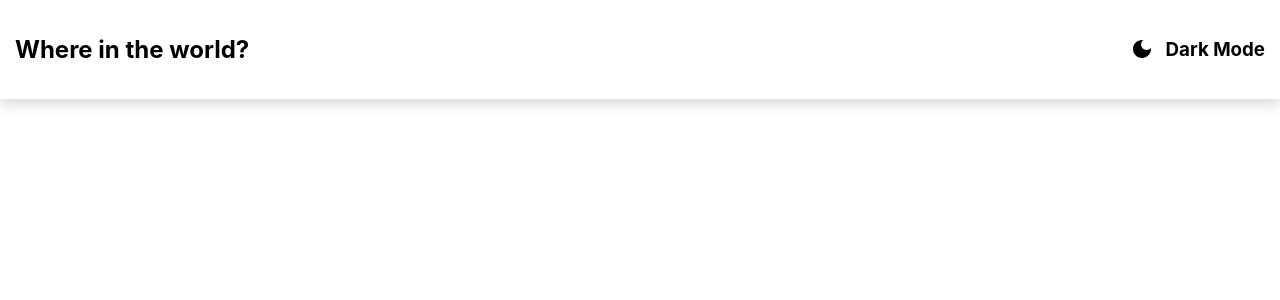
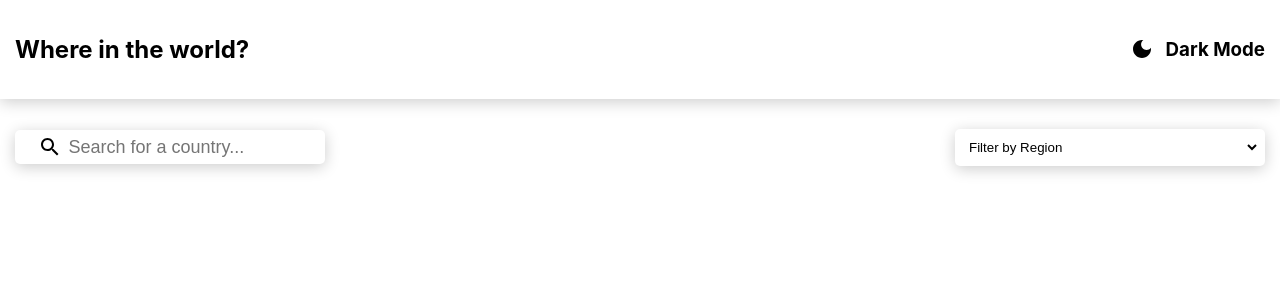
Before and after one commit to LautaroBzz/FrontEndMentor-Challenge-Countries, a React (Create React App) app: page / in a window 1280 px wide. Shown: the top 300 px of the page. Built offline with nearby package versions, Linux system fonts and the light colour scheme.

Commit message:
#2 - Adding input and select with css

```diff
--- a/src/App.css
+++ b/src/App.css
@@ -3,6 +3,18 @@
   --dark-mode-bg: hsl(207, 26%, 17%);
   --light-mode-elements: hsl(0, 0%, 100%);
   --light-mode-bg: hsl(0, 0%, 98%);
+}
+
+.app {
+  background-color: var(--light-mode-bg);
+  min-height: 100vh;
+  height: 100%;
+}
+
+.app_body {
+  margin: 15px auto 0;
+  padding: 15px;
+  max-width: 1400px;
 }
 
 .header {
@@ -27,3 +39,45 @@
   cursor: pointer;
   user-select: none;
 }
+
+.inputs {
+  display: flex;
+  justify-content: space-between;
+  align-items: center;
+}
+
+.search_input {
+  display: flex;
+  justify-content: center;
+  align-items: center;
+  background-color: white;
+  box-shadow: 0px 3px 15px rgba(0, 0, 0, 0.2);
+  width: 300px;
+  padding: 5px;
+  border-radius: 5px;
+  gap: 5px;
+}
+
+.search_input input {
+  border: 0;
+  background-color: transparent;
+  outline: none;
+  font-size: 18px;
+}
+
+.select_region {
+  width: 300px;
+  background-color: white;
+  box-shadow: 0px 3px 15px rgba(0, 0, 0, 0.2);
+  width: 300px;
+  padding: 5px;
+  border-radius: 5px;
+}
+
+.select_region select {
+  padding: 5px;
+  width: 100%;
+  background-color: transparent;
+  border: none;
+  outline: none;
+}
--- a/src/App.js
+++ b/src/App.js
@@ -1,10 +1,29 @@
 import Header from './Header';
 import './App.css';
+import SearchIcon from '@mui/icons-material/Search';
 
 const App = () => {
   return (
     <div className="App">
       <Header />
+      <div className="app_body">
+        <div className="inputs">
+          <div className="search_input">
+            <SearchIcon />
+            <input type="text" placeholder='Search for a country...' />
+          </div>
+          <div className="select_region">
+            <select>
+              <option value="">Filter by Region</option>
+              <option value="">Africa</option>
+              <option value="">America</option>
+              <option value="">Asia</option>
+              <option value="">Europe</option>
+              <option value="">Oceania</option>
+            </select>
+          </div>
+        </div>
+      </div>
     </div>
   );
 }
```
